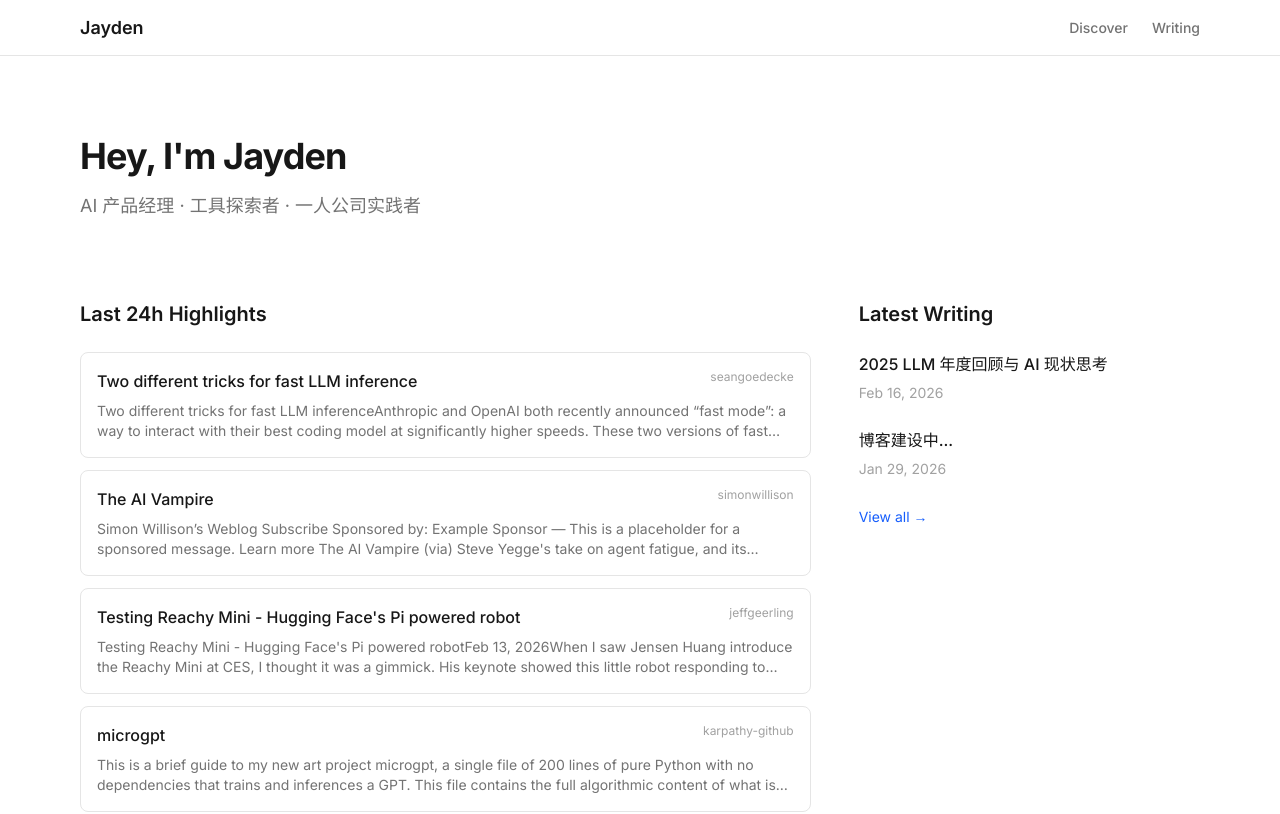
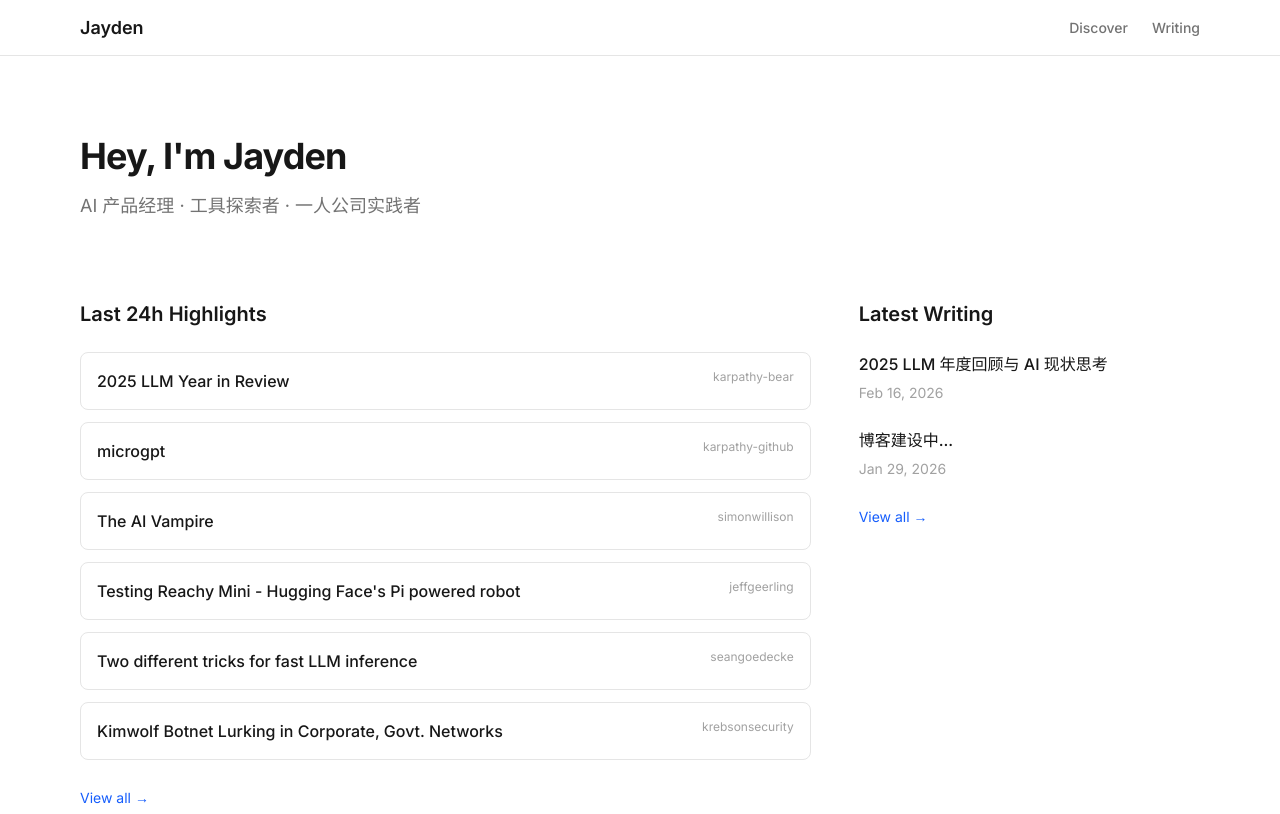
Before and after one commit to Jayden-hong/blog-next, a Next.js app: page / in a window 1280 px wide. Shown: the top 814 px of the page. Built offline with nearby package versions, Linux system fonts and the light colour scheme.

Commit message:
revert: highlights 直接跳转外链

```diff
--- a/app/page.tsx
+++ b/app/page.tsx
@@ -1,14 +1,11 @@
 import Link from 'next/link';
-import { getLatestFeedDay, getAllDiscoverArticles } from '@/lib/feed';
+import { getLatestFeedDay } from '@/lib/feed';
 import { getAllPosts } from '@/lib/posts';
 import { format } from 'date-fns';
 
 export default function Home() {
   const feedDay = getLatestFeedDay();
   const posts = getAllPosts().slice(0, 2);
-
-  // Get local discover articles (highlights)
-  const discoverArticles = getAllDiscoverArticles().slice(0, 5);
 
   return (
     <div className="min-h-screen">
@@ -31,38 +28,7 @@ export default function Home() {
               Last 24h Highlights
             </h2>
 
-            {discoverArticles.length > 0 ? (
-              <div className="space-y-3">
-                {discoverArticles.map((article) => (
-                  <Link
-                    key={article.slug}
-                    href={`/discover/${article.slug}`}
-                    className="block border border-neutral-200 dark:border-neutral-800 rounded-lg p-4 hover:border-neutral-400 dark:hover:border-neutral-600 transition-colors group"
-                  >
-                    <div className="flex items-start justify-between gap-4">
-                      <h3 className="font-medium text-neutral-900 dark:text-neutral-100 group-hover:text-blue-600 dark:group-hover:text-blue-400 transition-colors">
-                        {article.title}
-                      </h3>
-                      <span className="text-xs text-neutral-400 shrink-0">
-                        {article.source}
-                      </span>
-                    </div>
-                    {article.aiSummary && (
-                      <p className="mt-2 text-sm text-neutral-500 line-clamp-2">
-                        {article.aiSummary}
-                      </p>
-                    )}
-                  </Link>
-                ))}
-
-                <Link
-                  href="/discover"
-                  className="inline-block mt-4 text-sm text-blue-600 dark:text-blue-400 hover:underline"
-                >
-                  View all →
-                </Link>
-              </div>
-            ) : feedDay ? (
+            {feedDay ? (
               <div className="space-y-3">
                 {feedDay.highlights.map((highlight, index) => (
                   <a
```
